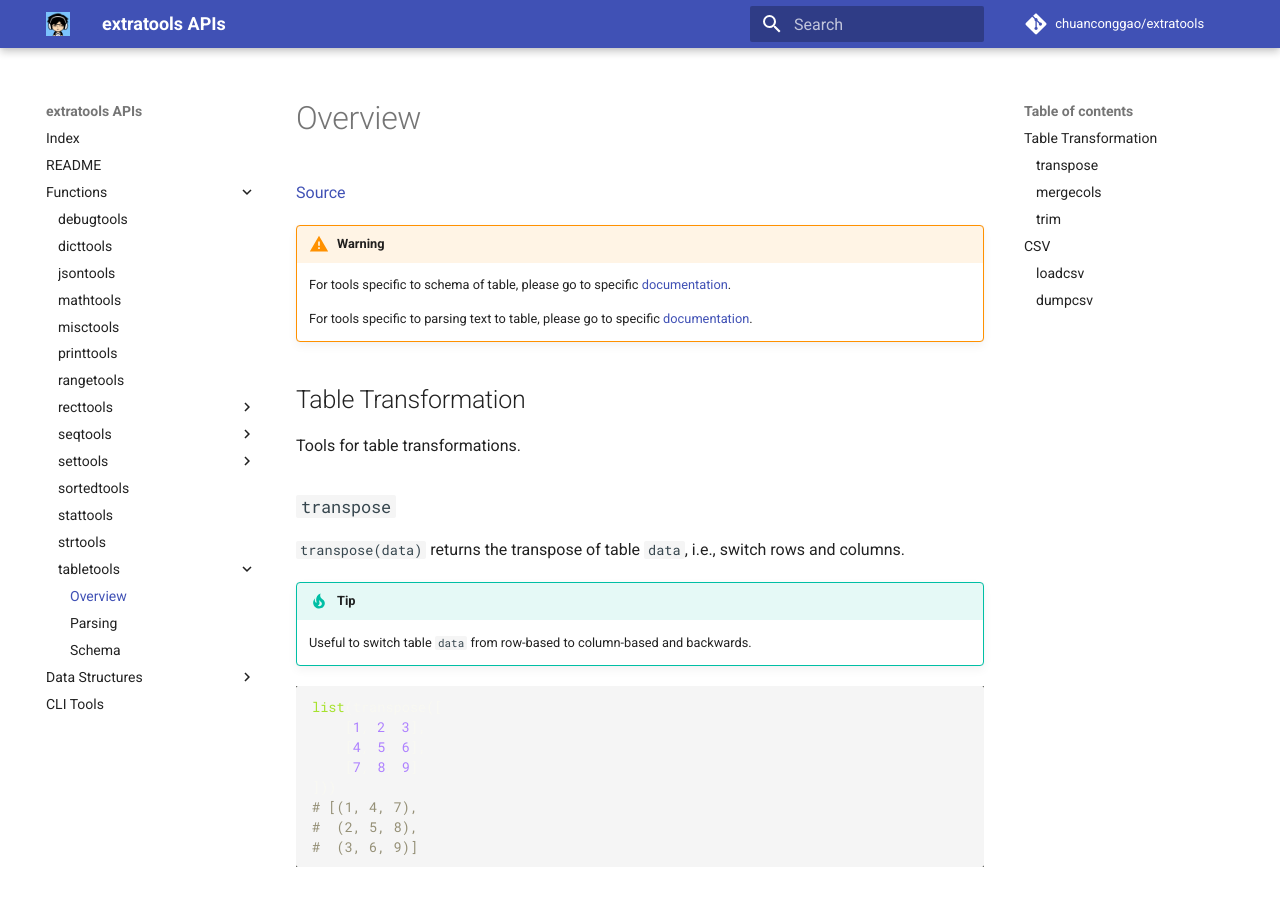
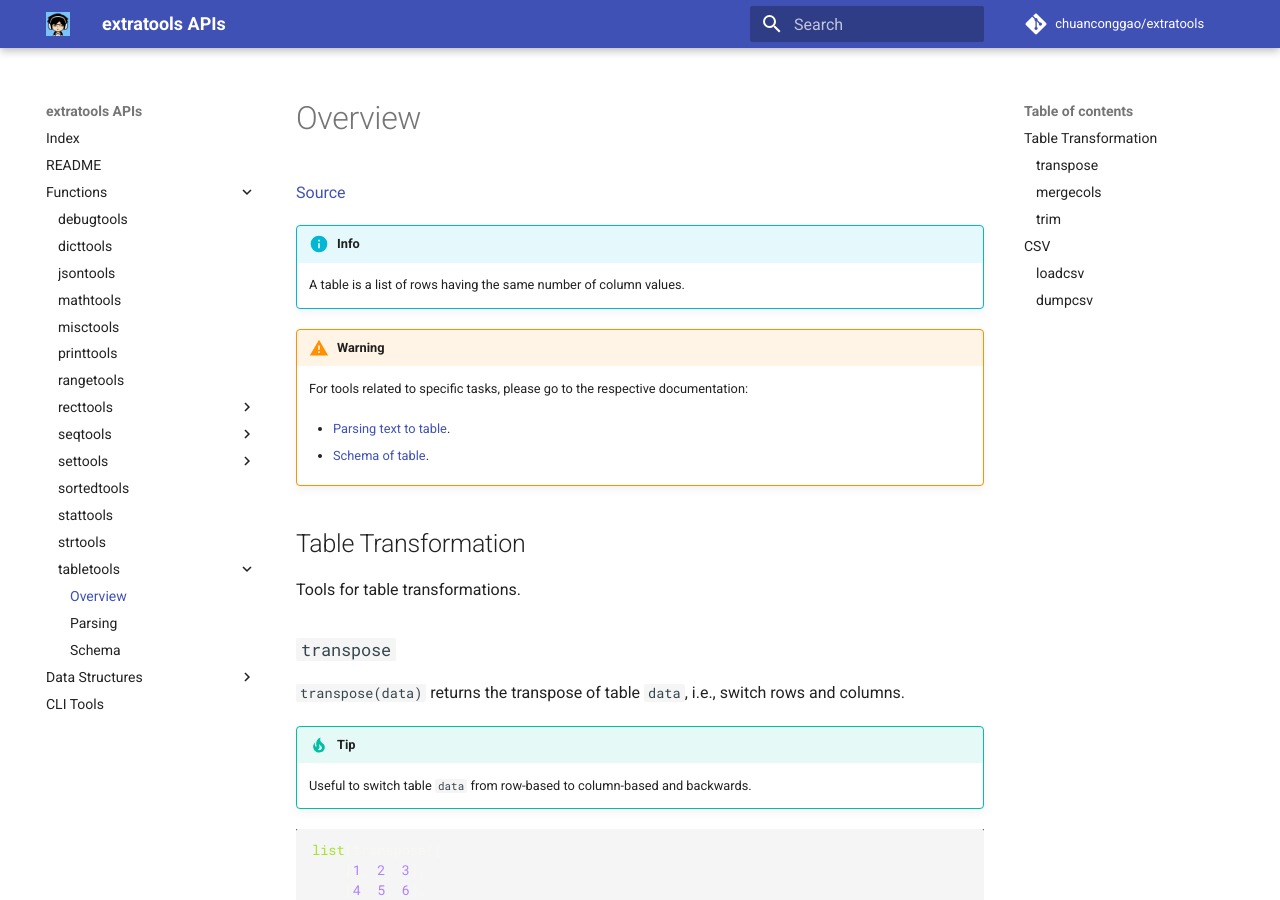
Before and after one commit to chuanconggao/extratools, an MkDocs documentation site: the page built from docs/functions/tabletools.md, in a window 1280 px wide and 900 px high. Built offline with MkDocs 1.6.1 and Material for MkDocs 9.7.7, drawn with Linux system fonts in a browser that asks for light colours; comment, search, counter and statistics services are not loaded; old or Windows-style settings are respelled for this version of MkDocs.

Commit message:
Reorganize docs

```diff
--- a/docs/functions/tabletools.md
+++ b/docs/functions/tabletools.md
@@ -1,9 +1,14 @@
 [Source](https://github.com/chuanconggao/extratools/blob/master/extratools/tabletools.py)
 
+!!! info
+    A table is a list of rows having the same number of column values.
+
 !!! warning
-    For tools specific to schema of table, please go to specific [documentation](tabletools/schema).
+    For tools related to specific tasks, please go to the respective documentation:
 
-    For tools specific to parsing text to table, please go to specific [documentation](tabletools/parse).
+    - [Parsing text to table](tabletools/parse).
+
+    - [Schema of table](tabletools/schema).
 
 ## Table Transformation
 
--- a/mkdocs.yml
+++ b/mkdocs.yml
@@ -56,6 +56,7 @@ pages:
             - Overview: functions/seqtools.md
             - Sub-Sequence without Gap: functions/seqtools/seqwithoutgap.md
             - Sub-Sequence with Gap: functions/seqtools/seqwithgap.md
+            - Encoding/Decoding: functions/seqtools/encode.md
         - settools:
             - Overview: functions/settools.md
             - Similarity: functions/settools/similarity.md
```
Also changed, not shown: README.md (+5 -5 lines), docs/functions/rangetools.md (+2 -2 lines), docs/functions/recttools.md (+9 -3 lines), docs/functions/seqtools.md (+9 -52 lines), docs/functions/seqtools/encode.md (added, +46 -0 lines), docs/functions/settools.md (+5 -3 lines).
